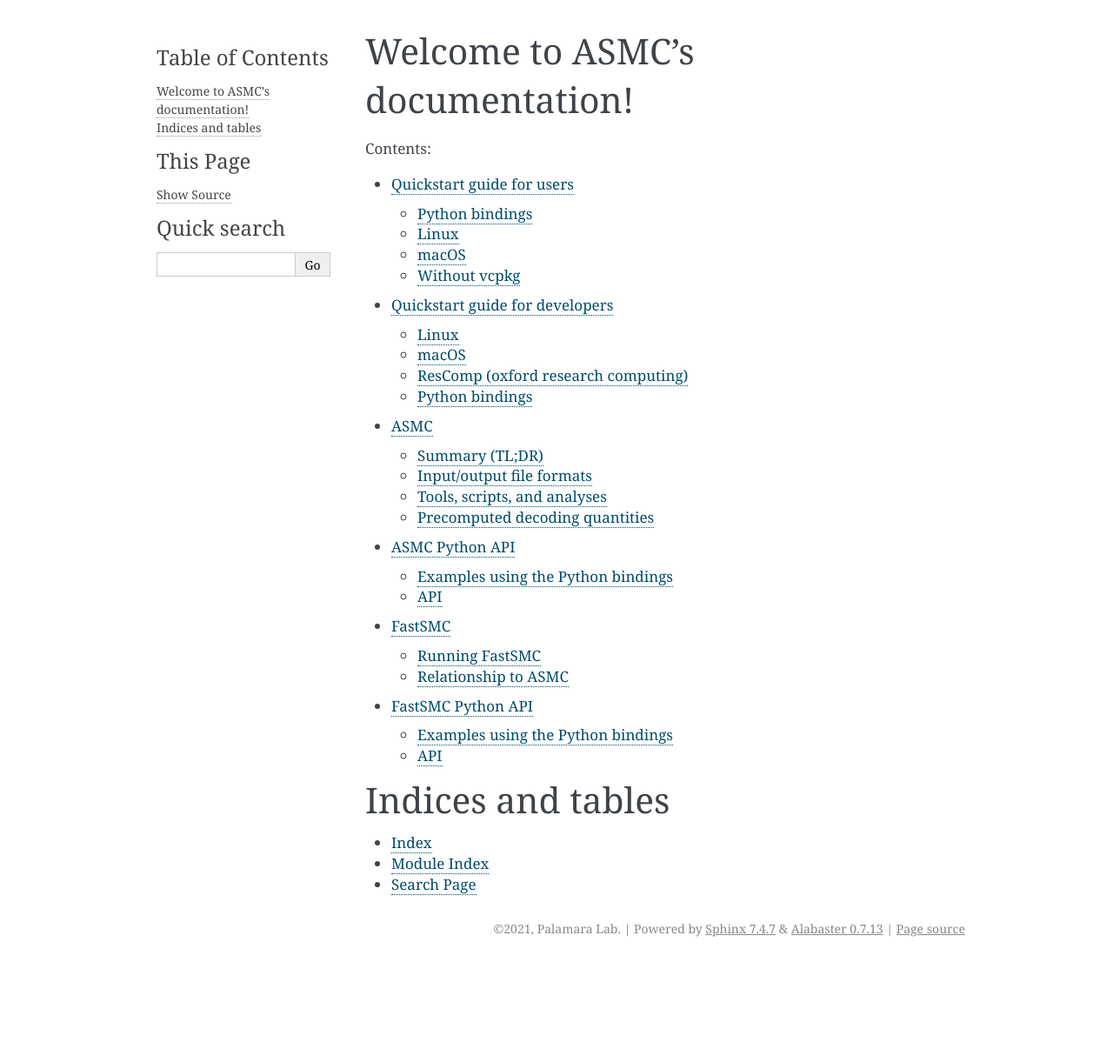
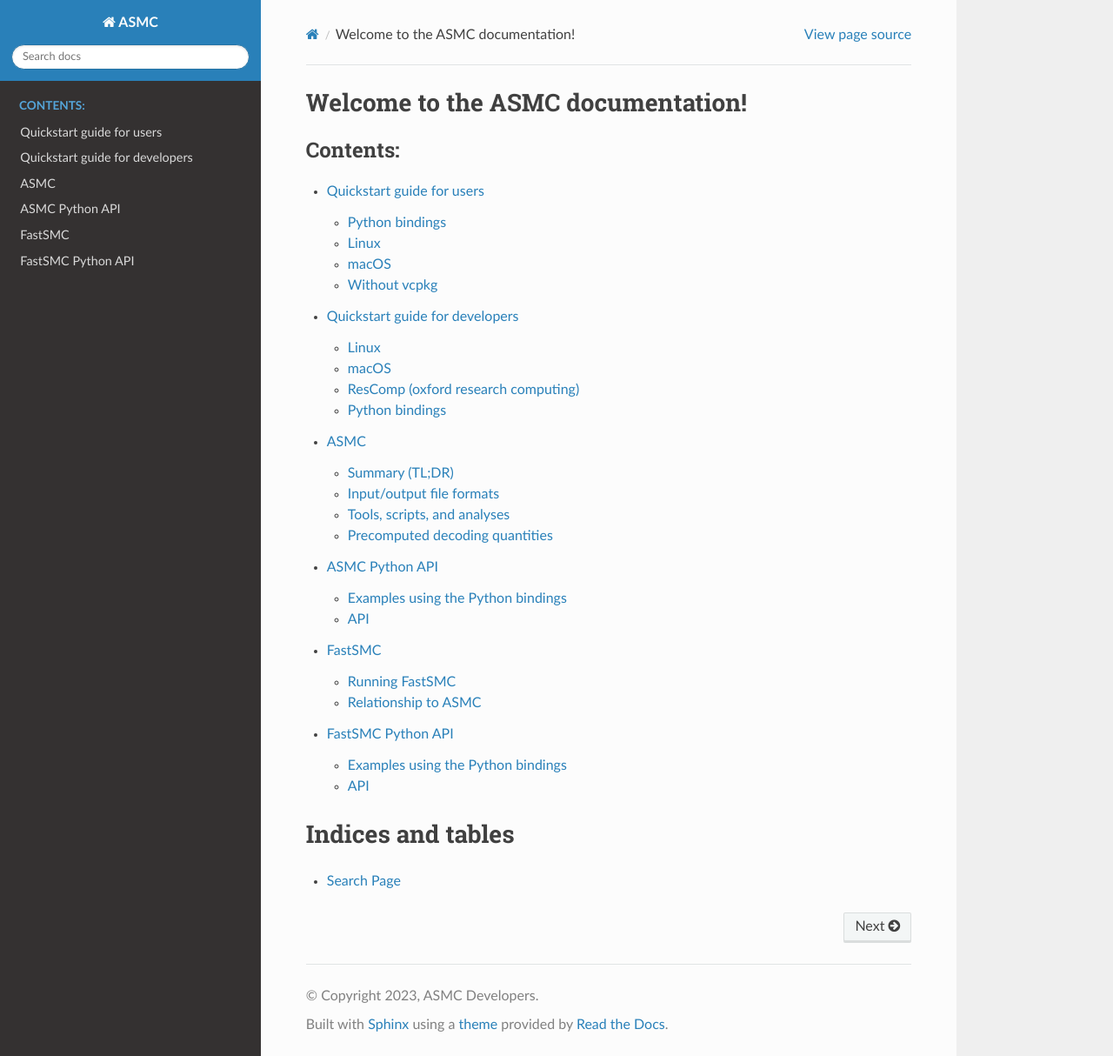
Before and after one commit to PalamaraLab/ASMC, a Sphinx documentation site: the page built from docs/index.rst, in a window 1280 px wide and 1214 px high. Shown: the whole window at 87% size. Built offline with Sphinx 7.4.7 and the Read the Docs theme 2.0.0, drawn with Linux system fonts in a browser that asks for light colours.

Commit message:
Update documentation

```diff
--- a/docs/conf.py
+++ b/docs/conf.py
@@ -18,9 +18,9 @@
 # -- Project information -----------------------------------------------------
 
 project = 'ASMC'
-copyright = '2021, Palamara Lab'
-author = 'Palamara Lab'
-
+copyright = '2023, ASMC Developers'
+author = 'ASMC Developers, https://palamaralab.github.io/software/asmc/'
+release = 'v1.3.1'
 
 # -- General configuration ---------------------------------------------------
 
@@ -28,6 +28,7 @@
 # extensions coming with Sphinx (named 'sphinx.ext.*') or your custom
 # ones.
 extensions = [
+    'sphinx_rtd_theme',
 ]
 
 # Add any paths that contain templates here, relative to this directory.
@@ -44,7 +45,7 @@
 # The theme to use for HTML and HTML Help pages.  See the documentation for
 # a list of builtin themes.
 #
-html_theme = 'alabaster'
+html_theme = 'sphinx_rtd_theme'
 
 # Add any paths that contain custom static files (such as style sheets) here,
 # relative to this directory. They are copied after the builtin static files,
--- a/docs/index.rst
+++ b/docs/index.rst
@@ -3,8 +3,8 @@
    You can adapt this file completely to your liking, but it should at least
    contain the root `toctree` directive.
 
-Welcome to ASMC's documentation!
-================================
+Welcome to the ASMC documentation!
+==================================
 
 .. toctree::
    :maxdepth: 2
--- /dev/null
+++ b/docs/requirements.txt
@@ -0,0 +1 @@
+sphinx-rtd-theme
```
Also changed, not shown: other parts of docs/index.rst (+0 -2 lines), README.md (+1 -1 lines), .readthedocs.yaml.
